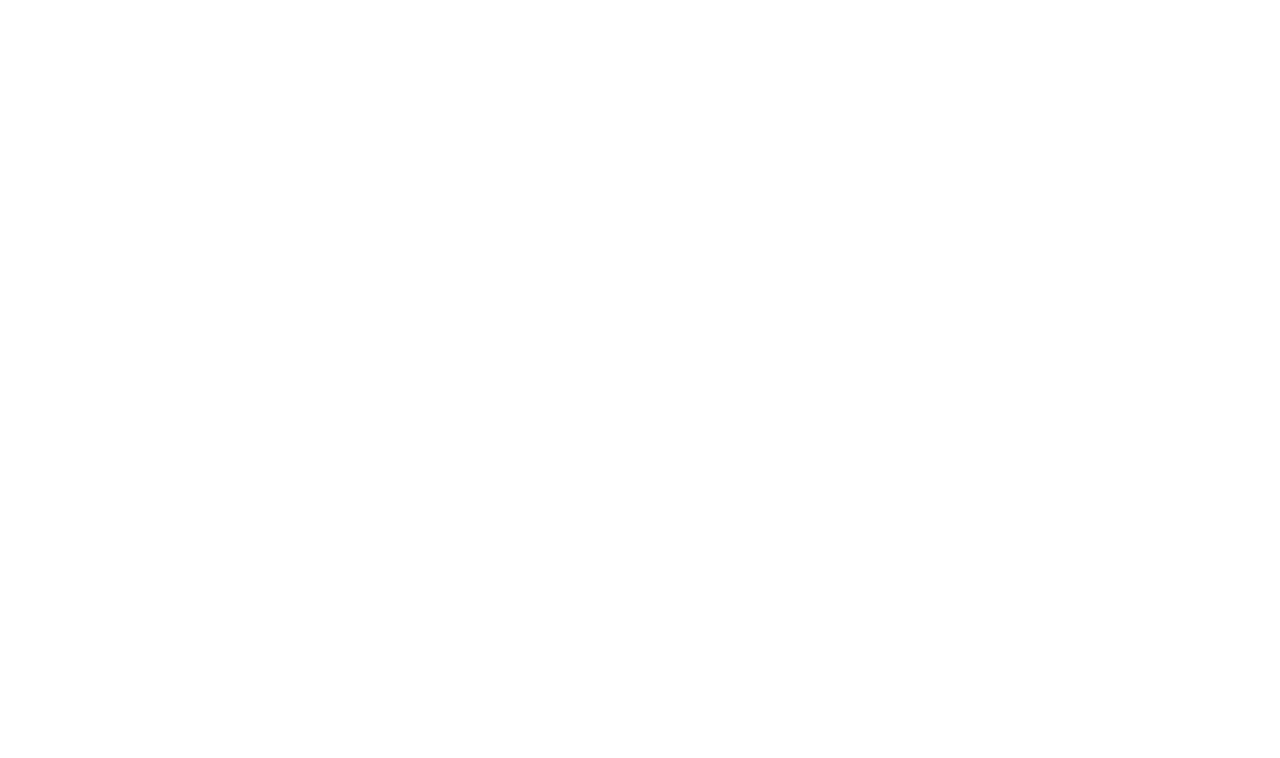
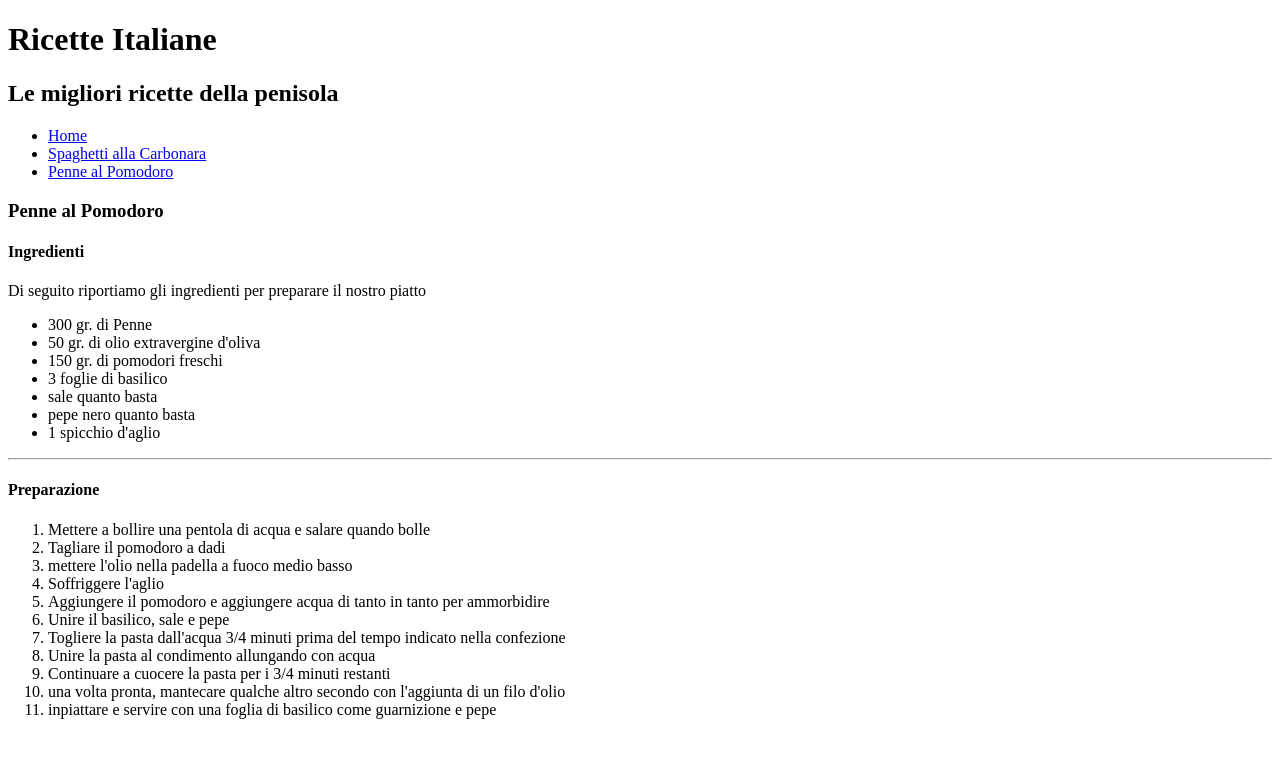
Before and after one commit to Argio9234/RicetteItalianeLacerba, a plain HTML site: page pomodoro.html in a window 1280 px wide. Drawn offline with Linux system fonts and the light colour scheme.

Commit message:
Add files via upload

```diff
--- /dev/null
+++ b/css/main.css
@@ -0,0 +1 @@
+/* CSS Document */
--- a/pomodoro.html
+++ b/pomodoro.html
@@ -1,10 +1,47 @@
 <!doctype html>
 <html>
-<head>
-<meta charset="utf-8">
-<title>Documento senza titolo</title>
-</head>
-
-<body>
-</body>
+	<head>
+		<meta charset="utf-8">
+		<title>Ricette Italiane</title>
+	</head>
+	<body>
+		<div class="navbar">
+			<h1>Ricette Italiane</h1>
+			<h2>Le migliori ricette della penisola</h2>
+			<ul>
+				<li><a href="index.html">Home</a></li>
+				<li><a href="carbonara.html">Spaghetti alla Carbonara</a></li>
+				<li><a href="pomodoro.html">Penne al Pomodoro</a></li>
+			</ul>
+		</div>
+		<div class="main">
+			<h3>Penne al Pomodoro</h3>
+			<h4>Ingredienti</h4>
+			<p>Di seguito riportiamo gli ingredienti per preparare il nostro piatto</p>
+			<ul>
+				<li>300 gr. di Penne</li>
+				<li>50 gr. di olio extravergine d'oliva</li>
+				<li>150 gr. di pomodori freschi</li>
+				<li>3 foglie di basilico</li>
+				<li>sale quanto basta</li>
+				<li>pepe nero quanto basta</li>
+				<li>1 spicchio d'aglio</li>
+			</ul>
+			<hr>
+			<h4>Preparazione</h4>
+			<ol>
+				<li>Mettere a bollire una pentola di acqua e salare quando bolle</li>
+				<li>Tagliare il pomodoro a dadi</li>
+				<li>mettere l'olio nella padella a fuoco medio basso</li>
+				<li>Soffriggere l'aglio </li>
+				<li>Aggiungere il pomodoro e aggiungere acqua di tanto in tanto per ammorbidire</li>
+				<li>Unire il basilico, sale e pepe</li>
+				<li>Togliere la pasta dall'acqua 3/4 minuti prima del tempo indicato nella confezione</li>
+				<li>Unire la pasta al condimento allungando con acqua</li>
+				<li>Continuare a cuocere la pasta per i 3/4 minuti restanti</li>
+				<li>una volta pronta, mantecare qualche altro secondo con l'aggiunta di un filo d'olio</li>
+				<li>inpiattare e servire con una foglia di basilico come guarnizione e pepe</li>
+			</ol>
+		</div>
+	</body>
 </html>
```
